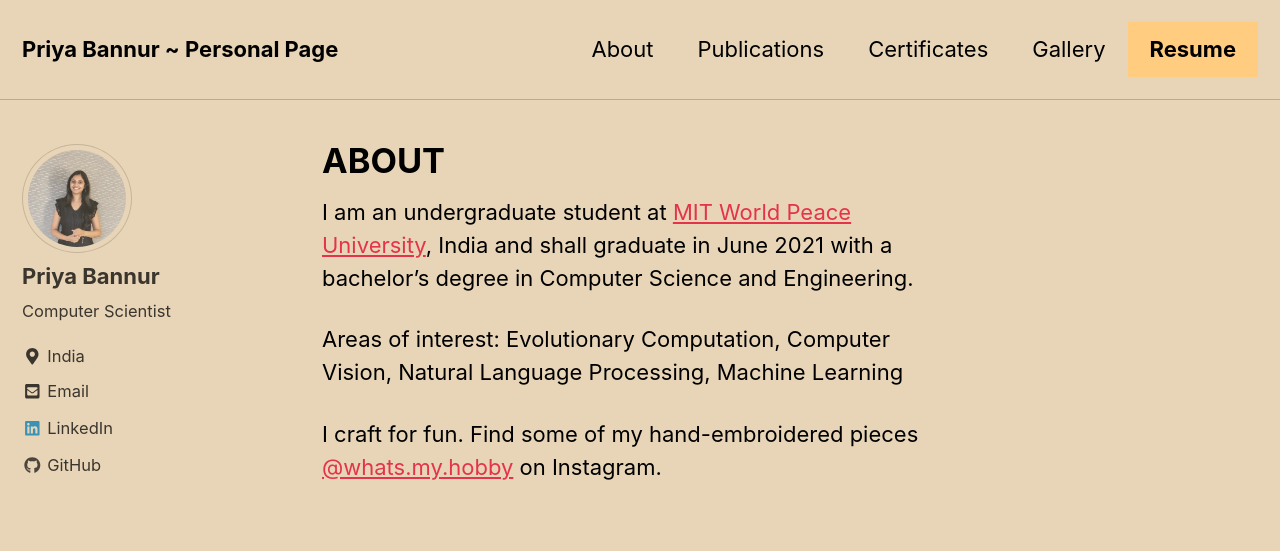
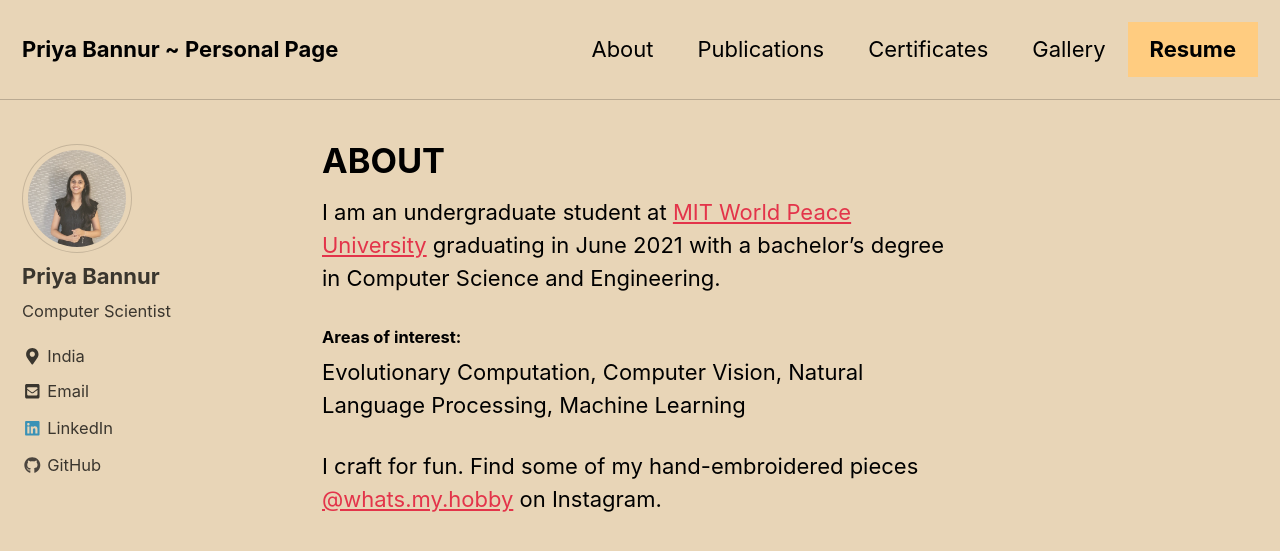
Before and after one commit to Priya-SB/Priya-SB.github.io, a Jekyll site: the page built from _pages/about.md, in a window 1280 px wide and 900 px high. Shown: the top 551 px of the window. Built offline with Jekyll 4.4.1, drawn with Linux system fonts in a browser that asks for light colours; nearby versions of some CDN libraries.

Commit message:
Update about.md

```diff
--- a/_pages/about.md
+++ b/_pages/about.md
@@ -3,8 +3,9 @@ title: "ABOUT"
 permalink: /about/
 ---
 
-I am an undergraduate student at [MIT World Peace University](https://mitwpu.edu.in/), India and shall graduate in June 2021 with a bachelor's degree in Computer Science and Engineering.
+I am an undergraduate student at [MIT World Peace University](https://mitwpu.edu.in/) graduating in June 2021 with a bachelor's degree in Computer Science and Engineering.
 
-Areas of interest: Evolutionary Computation, Computer Vision, Natural Language Processing, Machine Learning
+#### Areas of interest:
+Evolutionary Computation, Computer Vision, Natural Language Processing, Machine Learning
 
 I craft for fun. Find some of my hand-embroidered pieces [@whats.my.hobby](https://www.instagram.com/whats.my.hobby/?hl=en) on Instagram.
```
